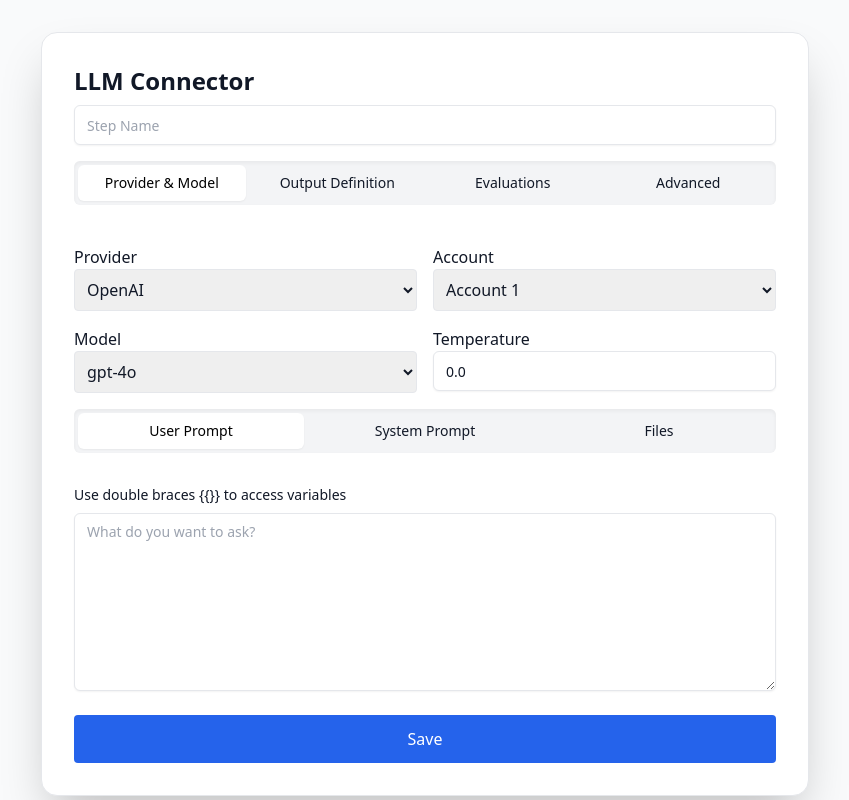
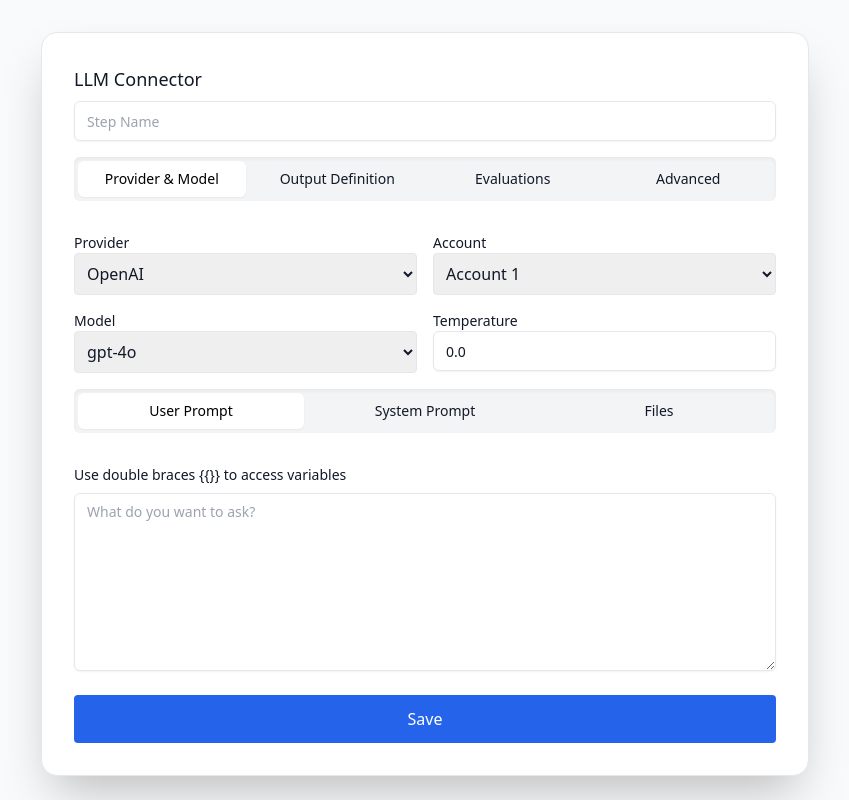
Before and after one commit to eduardo-braga/llm-connector-form, a React (Vite) app: page / in a window 1280 px wide. Shown: the whole page, without its empty margins (215-1064 px from the left). Built offline with nearby package versions, Linux system fonts and the light colour scheme.

Commit message:
Add files via upload

```diff
--- a/src/pages/LLM_Connector_Form.jsx
+++ b/src/pages/LLM_Connector_Form.jsx
@@ -110,10 +110,10 @@ const generateSchemaFromExample = () => {
   return (
     <Card className="max-w-3xl mx-auto mt-8 shadow-2xl rounded-2xl p-4">
       <CardContent>
-        <h1 className="text-2xl font-bold mb-2">LLM Connector</h1>
+        <h1 className="text-lg font-medium mb-2">LLM Connector</h1>
         <Input placeholder="Step Name" className="mb-4" />
         <Tabs defaultValue="provider">
-          <TabsList className="grid w-full grid-cols-4 mb-6">
+          <TabsList className="grid w-full grid-cols-4 mb-4">
             <TabsTrigger value="provider">Provider & Model</TabsTrigger>
             <TabsTrigger value="output">Output Definition</TabsTrigger>
             <TabsTrigger value="eval">Evaluations</TabsTrigger>
@@ -124,7 +124,7 @@ const generateSchemaFromExample = () => {
             <div className="space-y-4">
               <div className="flex gap-4">
                 <div className="w-1/2">
-                  <label className="block font-medium">Provider</label>
+                  <label className="block text-sm font-medium text-muted-foreground">Provider</label>
                   <select className="w-full border rounded p-2" value={provider} onChange={(e) => setProvider(e.target.value)}>
                     {Object.keys(providerModels).map((prov) => (
                       <option key={prov} value={prov}>{prov}</option>
@@ -132,7 +132,7 @@ const generateSchemaFromExample = () => {
                   </select>
                 </div>
                 <div className="w-1/2">
-                  <label className="block font-medium">Account</label>
+                  <label className="block text-sm font-medium text-muted-foreground">Account</label>
                   <select className="w-full border rounded p-2">
                     <option value="acc1">Account 1</option>
                     <option value="acc2">Account 2</option>
@@ -141,7 +141,7 @@ const generateSchemaFromExample = () => {
               </div>
               <div className="flex gap-4">
                 <div className="w-1/2">
-                  <label className="block font-medium">Model</label>
+                  <label className="block text-sm font-medium text-muted-foreground">Model</label>
                   <select className="w-full border rounded p-2" value={selectedModel} onChange={(e) => setSelectedModel(e.target.value)}>
                     {models.map((model) => (
                       <option key={model} value={model}>{model}</option>
@@ -149,7 +149,7 @@ const generateSchemaFromExample = () => {
                   </select>
                 </div>
                 <div className="w-1/2">
-                  <label className="block font-medium">Temperature</label>
+                  <label className="block text-sm font-medium text-muted-foreground">Temperature</label>
                     <Input type="number" min="0" max="1" step="0.1" value={parseFloat(temperature || 0).toFixed(1)} onChange={(e) => setTemperature(parseFloat(e.target.value))} />
                 </div>
               </div>
@@ -190,7 +190,7 @@ const generateSchemaFromExample = () => {
             <div className="space-y-4">
               <div>
                 <div className="flex justify-between items-center">
-                  <label className="block font-medium">Output Example</label>
+                  <label className="block text-sm font-medium text-muted-foreground">Output Example</label>
                   <div className="flex gap-2">
                     <button type="button" onClick={() => formatJson(setOutputExample, outputExample)} title="Format JSON (Output Example)">
                       <Code2 size={16} className="text-blue-500" /></button>
@@ -206,7 +206,7 @@ const generateSchemaFromExample = () => {
               </div>
               <div>
                 <div className="flex justify-between items-center">
-                  <label className="block font-medium">JSON Schema</label>
+                  <label className="block text-sm font-medium text-muted-foreground">JSON Schema</label>
                   <div className="flex gap-2">
                     <button type="button" onClick={() => formatJson(setJsonSchema, jsonSchema)} title="Format JSON (Schema)"><Code2 size={16} className="text-blue-500" /></button>
                     <button type="button" onClick={() => validateJson(jsonSchema, setSchemaValidation)} title="Validate JSON (Schema)"><CheckCircle size={16} className="text-green-500" /></button>
@@ -219,7 +219,7 @@ const generateSchemaFromExample = () => {
           </TabsContent>
 
           <TabsContent value="eval">
-            <div className="space-y-6">
+            <div className="space-y-4">
               {evaluations.map((evaluation, idx) => (
                 <Card key={idx} className="p-4 relative shadow rounded-xl">
                   <button className="absolute top-2 right-2 text-gray-400 hover:text-red-500" onClick={() => handleRemoveEval(idx)}>
@@ -227,7 +227,7 @@ const generateSchemaFromExample = () => {
                   </button>
                   <div className="flex gap-4">
                     <div className="w-1/2">
-                      <label className="block font-medium">Evaluation Tool</label>
+                      <label className="block text-sm font-medium text-muted-foreground">Evaluation Tool</label>
                       <select className="w-full border rounded p-2" value={evaluation.tool} onChange={(e) => handleEvalChange(idx, "tool", e.target.value)}>
                         <option value="">Select tool...</option>
                         <option value="arize">Arize</option>
@@ -237,7 +237,7 @@ const generateSchemaFromExample = () => {
                       </select>
                     </div>
                     <div className="w-1/2">
-                      <label className="block font-medium">Account</label>
+                      <label className="block text-sm font-medium text-muted-foreground">Account</label>
                       <select className="w-full border rounded p-2">
                         <option value="acc1">Account 1</option>
                         <option value="acc2">Account 2</option>
@@ -245,7 +245,7 @@ const generateSchemaFromExample = () => {
                     </div>
                   </div>
                   <div className="mb-4 mt-4">
-                    <label className="block font-medium">Evaluation Type</label>
+                    <label className="block text-sm font-medium text-muted-foreground">Evaluation Type</label>
                     <select className="w-full border rounded p-2" value={evaluation.type} onChange={(e) => handleEvalChange(idx, 'type', e.target.value)}>
                       <option value="">Select type...</option>
                       {evaluation.tool === 'arize' && (
@@ -287,17 +287,17 @@ const generateSchemaFromExample = () => {
                   </div>
                   {evaluation.type === "custom" && (
                     <div className="mb-2">
-                      <label className="block font-medium">Custom Evaluation Definition</label>
+                      <label className="block text-sm font-medium text-muted-foreground">Custom Evaluation Definition</label>
                       <Textarea rows={3} value={evaluation.customDef} onChange={(e) => handleEvalChange(idx, "customDef", e.target.value)} placeholder="Custom logic or definition" />
                     </div>
                   )}
                   <div className="flex gap-4">
                     <div className="w-1/2">
-                      <label className="block font-medium">Minimum Expected Score</label>
+                      <label className="block text-sm font-medium text-muted-foreground">Minimum Expected Score</label>
                         <Input type="number" min="0" max="1" step="0.05" value={parseFloat(evaluation.target || 0.8).toFixed(2)} onChange={(e) => handleEvalChange(idx, 'target', e.target.value)} />
                     </div>
                     <div className="w-1/2">
-                      <label className="block font-medium">Number of Retries</label>
+                      <label className="block text-sm font-medium text-muted-foreground">Number of Retries</label>
                         <Input type="number" min="0" max="10" step="1" defaultValue={0} />
                     </div>
                   </div>
@@ -311,7 +311,7 @@ const generateSchemaFromExample = () => {
           <TabsContent value="advanced">
             <div className="space-y-4">
               <div className="flex items-center gap-4">
-                <label className="block font-medium">Log Costs</label>
+                <label className="block text-sm font-medium text-muted-foreground">Log Costs</label>
                 <label className="inline-flex items-center cursor-pointer">
                   <span className="relative">
                     <input type="checkbox" className="sr-only peer" />
@@ -321,7 +321,7 @@ const generateSchemaFromExample = () => {
                 </label>
               </div>
                <div className="flex items-center gap-4">
-                <label className="block font-medium">Log Evaluations</label>
+                <label className="block text-sm font-medium text-muted-foreground">Log Evaluations</label>
                 <label className="inline-flex items-center cursor-pointer">
                   <span className="relative">
                     <input type="checkbox" className="sr-only peer" />
```
